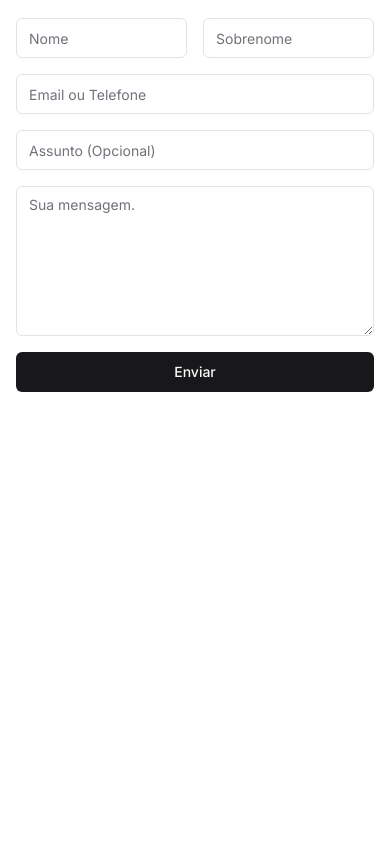
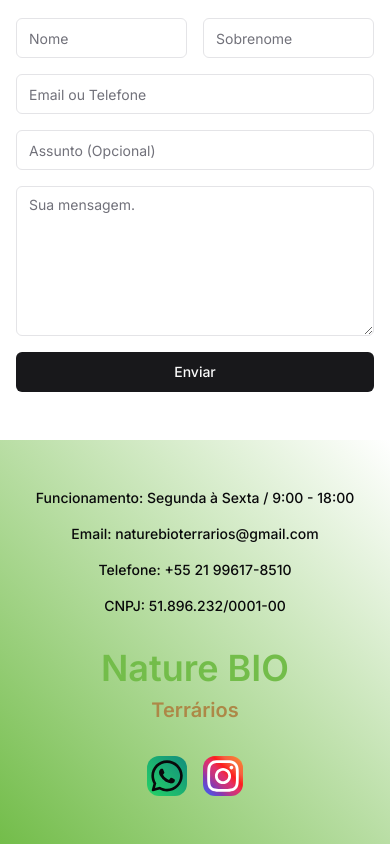
Before and after one commit to Gustavo-Brun/FREELA-Nature_Bio_Terrarios, a Next.js app: page / in a window 390 px wide. Shown: the part 5694-6538 px from the top of the page. Before the commit the page ends 6134 px from the top, so only its background shows below. Built offline with nearby package versions, Linux system fonts and the light colour scheme.

Commit message:
feat: add footer

```diff
--- a/src/app/layout.tsx
+++ b/src/app/layout.tsx
@@ -4,6 +4,7 @@ import "./globals.css";
 import { ThemeProvider } from "@/providers/theme-provider";
 import { Inter } from "next/font/google";
 import { Navbar } from "@/components/Navbar";
+import { Footer } from "@/components/Footer";
 
 export const metadata: Metadata = {
   title: "Nature BIO Terrários",
@@ -29,6 +30,7 @@ export default function RootLayout({
         >
           <Navbar />
           {children}
+          <Footer />
         </ThemeProvider>
       </body>
     </html>
--- /dev/null
+++ b/src/components/Footer/Footer.tsx
@@ -0,0 +1,81 @@
+import React from "react";
+
+import * as S from "./styles";
+
+import Link from "next/link";
+
+import { FaInstagram, FaWhatsapp } from "react-icons/fa";
+
+const Footer = (): React.JSX.Element => {
+  return (
+    <S.FooterContainer>
+      <S.Ul>
+        <li>
+          <p className="font-medium">
+            Funcionamento: Segunda à Sexta / 9:00 - 18:00
+          </p>
+        </li>
+        <li>
+          <Link
+            className="font-medium"
+            href="mailto:naturebioterrarios@gmail.com"
+          >
+            Email: naturebioterrarios@gmail.com
+          </Link>
+        </li>
+        <li>
+          <Link
+            className="font-medium"
+            href="tel:+552199617-8510"
+          >
+            Telefone: +55 21 99617-8510
+          </Link>
+        </li>
+        <li>
+          <p className="font-medium">CNPJ: 51.896.232/0001-00</p>
+        </li>
+      </S.Ul>
+      <Link
+        className="mx-auto flex flex-col items-center gap-2 font-semibold "
+        href="/"
+      >
+        <p className="text-primary-color text-4xl lg:text-5xl">Nature BIO</p>
+        <p className="text-tertiary-color text-xl lg:text-2xl">Terrários</p>
+      </Link>
+
+      <S.SocialMidiaContainer>
+        <Link
+          target="blank"
+          href="https://wa.me/5521996178510?text=Ol%C3%A1%21+Gostaria+de+mais+informa%C3%A7%C3%B5es+sobre+os+terr%C3%A1rios."
+        >
+          <FaWhatsapp
+            style={{
+              background: "linear-gradient(45deg, #25D366, #128C7E)",
+              borderRadius: "30%",
+              fontSize: "40px",
+              padding: "2px"
+            }}
+          />
+        </Link>
+
+        <Link
+          target="blank"
+          href="https://www.instagram.com/naturebioterrarios/"
+        >
+          <FaInstagram
+            style={{
+              color: "white",
+              fontSize: "40px",
+              background:
+                "linear-gradient(45deg, #405DE6, #5851DB, #833AB4, #C13584, #E1306C, #FD1D1D, #F56040, #F77737, #FCAF45)",
+              borderRadius: "30%",
+              padding: "2px"
+            }}
+          />
+        </Link>
+      </S.SocialMidiaContainer>
+    </S.FooterContainer>
+  );
+};
+
+export default Footer;
--- /dev/null
+++ b/src/components/Footer/index.ts
@@ -0,0 +1 @@
+export { default as Footer } from "./Footer";
--- /dev/null
+++ b/src/components/Footer/styles.ts
@@ -0,0 +1,38 @@
+import tw from "tailwind-styled-components";
+
+export const FooterContainer = tw.footer`
+  flex
+  flex-col
+  items-center
+  justify-center
+  gap-8
+  bg-gradient-to-tr
+  from-primary-color
+  px-4
+  py-12
+  text-center
+  md:flex-row
+  md:gap-10
+  md:px-6
+  lg:gap-16
+`;
+
+export const Ul = tw.ul`
+  flex
+  flex-col
+  gap-4
+  text-sm
+  lg:gap-6
+  lg:text-start
+  lg:text-xl
+`;
+
+export const SocialMidiaContainer = tw.div`
+  flex
+  gap-4
+  text-center
+  md:ml-auto
+  lg:mr-48
+  lg:flex-col
+  lg:gap-6
+`;
```
